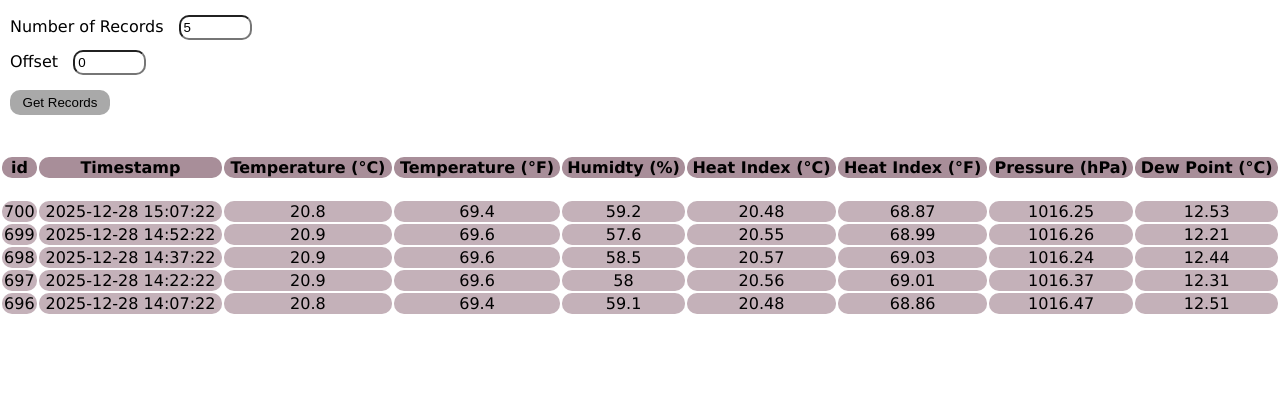
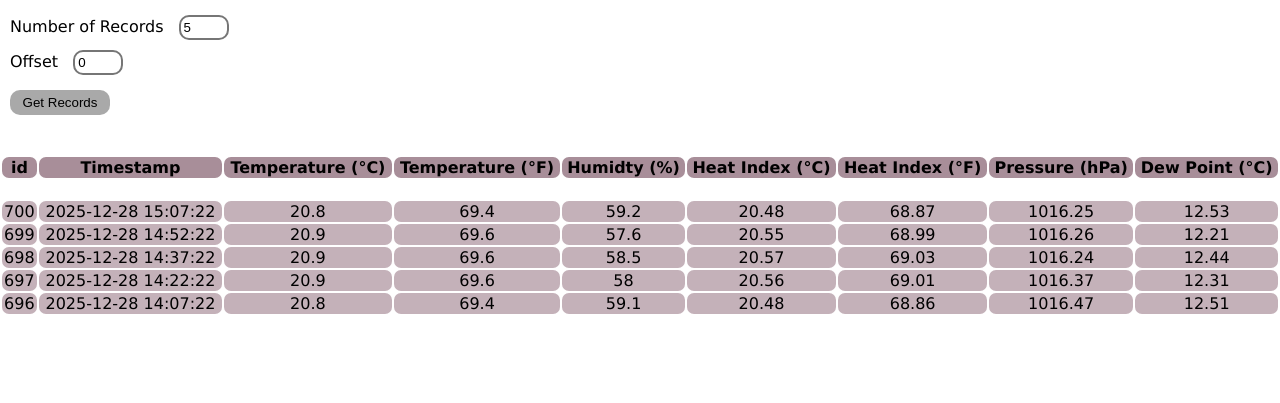
Before and after one commit to AadityaMukherjee2007/WeatherData, a Flask app: page /records in a window 1280 px wide. Shown: the part 84-487 px from the top of the page. Run offline with Flask 3, Linux system fonts and the light colour scheme; data comes from the database, SQL or seed files in the repository.

Commit message:
minor UI Enhancements

```diff
--- a/dashboard/static/styles.css
+++ b/dashboard/static/styles.css
@@ -125,8 +125,9 @@ footer {
 }
 
 #numberOfRecords, #offset {
-    width: 5%;
+    width: 40px;
     margin: 5px 10px;
+    border-style: solid;
     border-radius: 10px;
     padding: 3px;
 }
@@ -158,7 +159,7 @@ footer {
 
     td, th {
         text-align: center;
-        border-radius: 10px;
+        border-radius: 7px;
     }
 
     tr {
```
